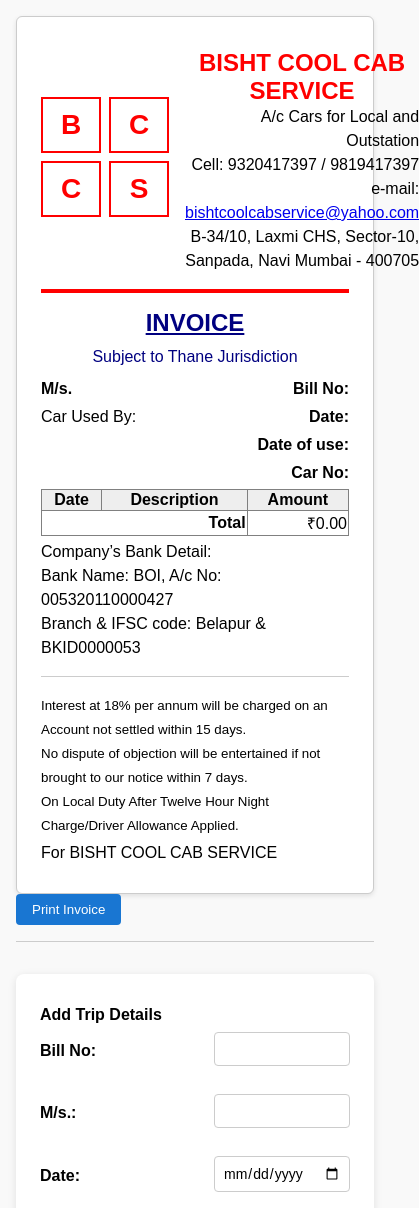
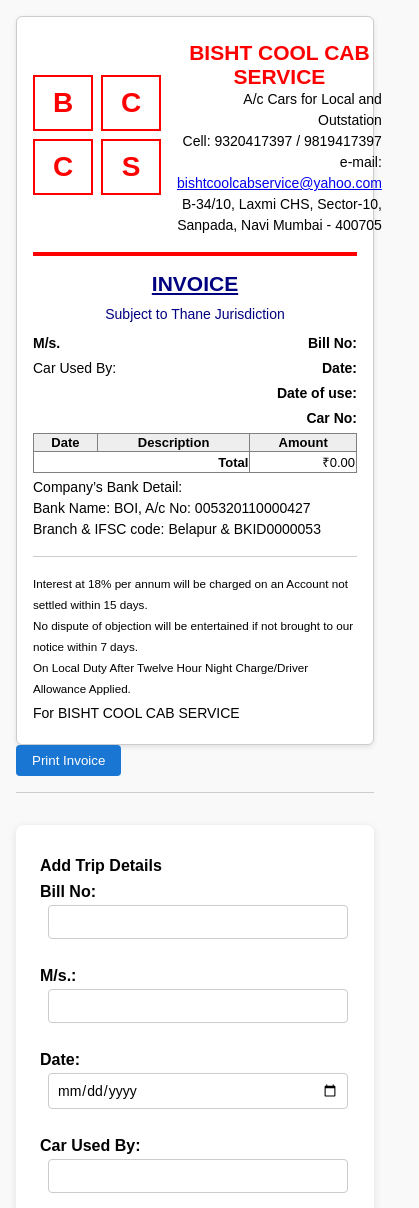
Before and after one commit to KewlAashish/invoice-generator, a plain HTML site: page index.html in a window 390 px wide. Shown: the top 1208 px of the page, 419 px wide, since content can reach past the window. Drawn offline with Linux system fonts and the light colour scheme.

Commit message:
fixing mobile responsiveness

```diff
--- a/css/homePageStyling.css
+++ b/css/homePageStyling.css
@@ -164,3 +164,41 @@ hr {
   border: 1px solid #ccc;
   border-radius: 4px;
 }
+
+@media (max-width: 600px) {
+  /* Stack logo and company info */
+  .invoice-header {
+    flex-direction: column;
+    align-items: center;
+    text-align: center;
+  }
+
+  .invoice-header .logo {
+    margin-bottom: 1rem;
+  }
+
+  #invoicePreview {
+    padding: 1rem;
+    margin: 0;
+    font-size: 14px;
+  }
+
+  #invoicePreview table {
+    font-size: 13px;
+  }
+
+  .form-row {
+    flex-direction: column;
+    align-items: flex-start;
+  }
+
+  .form-row label {
+    width: 100%;
+    margin-bottom: 4px;
+  }
+
+  .form-row input,
+  .form-row textarea {
+    width: 100%;
+  }
+}
```
